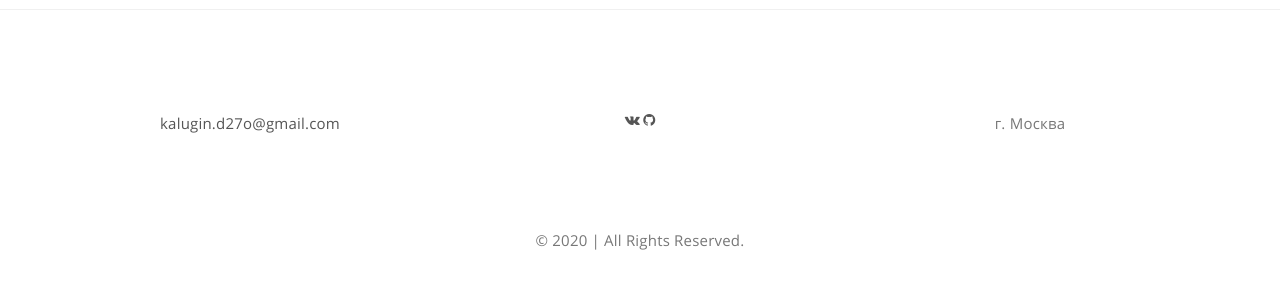
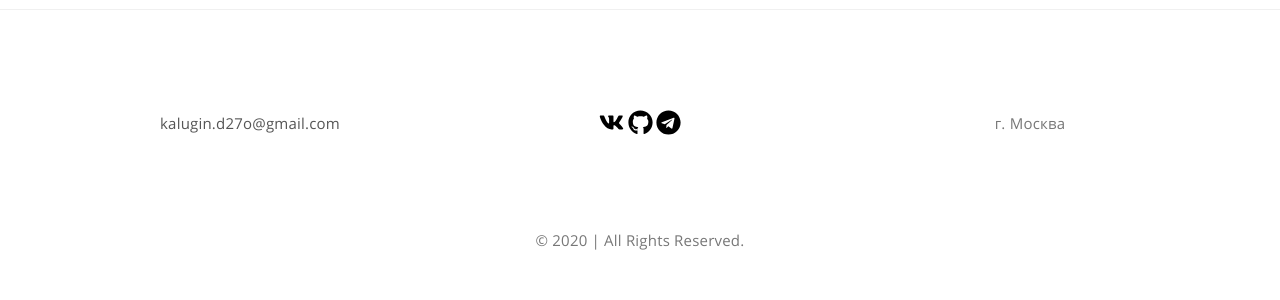
Before and after one commit to d27o/d27o.github.io, a Jekyll site: the page built from index.html, in a window 1280 px wide. Shown: the part 1091-1391 px from the top of the page. Built offline with Jekyll 4.4.1, drawn with Linux system fonts in a browser that asks for light colours; nearby versions of some CDN libraries; library files that are not in the unit come from our copies.

Commit message:
update social icons

```diff
--- a/_includes/footer.html
+++ b/_includes/footer.html
@@ -8,8 +8,9 @@
         </div>
 
         <div class="col-md-4 col-sm-4" style="text-align: center;">
-            <a href="https://vk.com/d27o_dev" class="fa fa-vk"></a>
-            <a href="https://github.com/d27o" class="fa fa-github"></a>
+            <a href="https://vk.com/d27o_dev"><img width="25" height="25" src="../src/images/icons/vk-icon.svg" alt="vk"></a>
+            <a href="https://github.com/d27o"><img width="25" height="25" src="../src/images/icons/github-icon.svg" alt="github"></a>
+            <a href="https://t.me/d27odev"><img width="25" height="25" src="../src/images/icons/telegram-icon.svg" alt="telegram"></a>
         </div>
 
         <div class="col-md-4 col-sm-4" style="text-align: center;">
```
Also changed, not shown: src/images/icons/github-icon.svg (added), src/images/icons/telegram-icon.svg (added), src/images/icons/vk-icon.svg (added).
